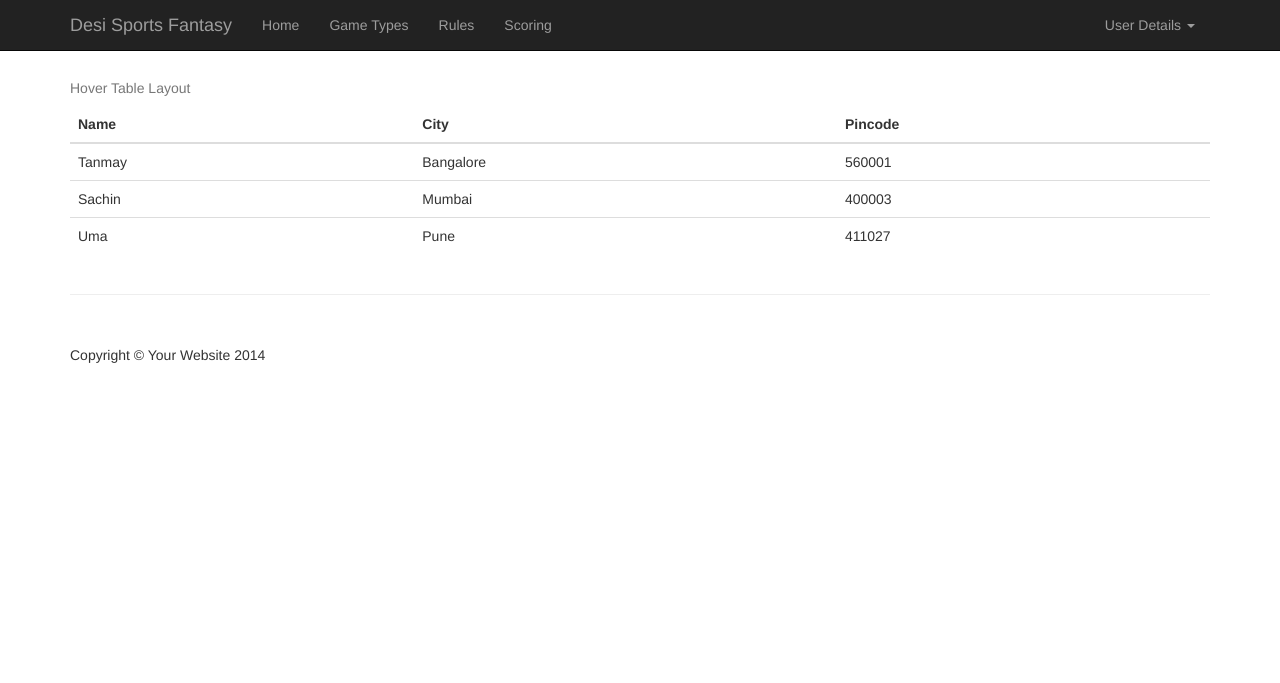
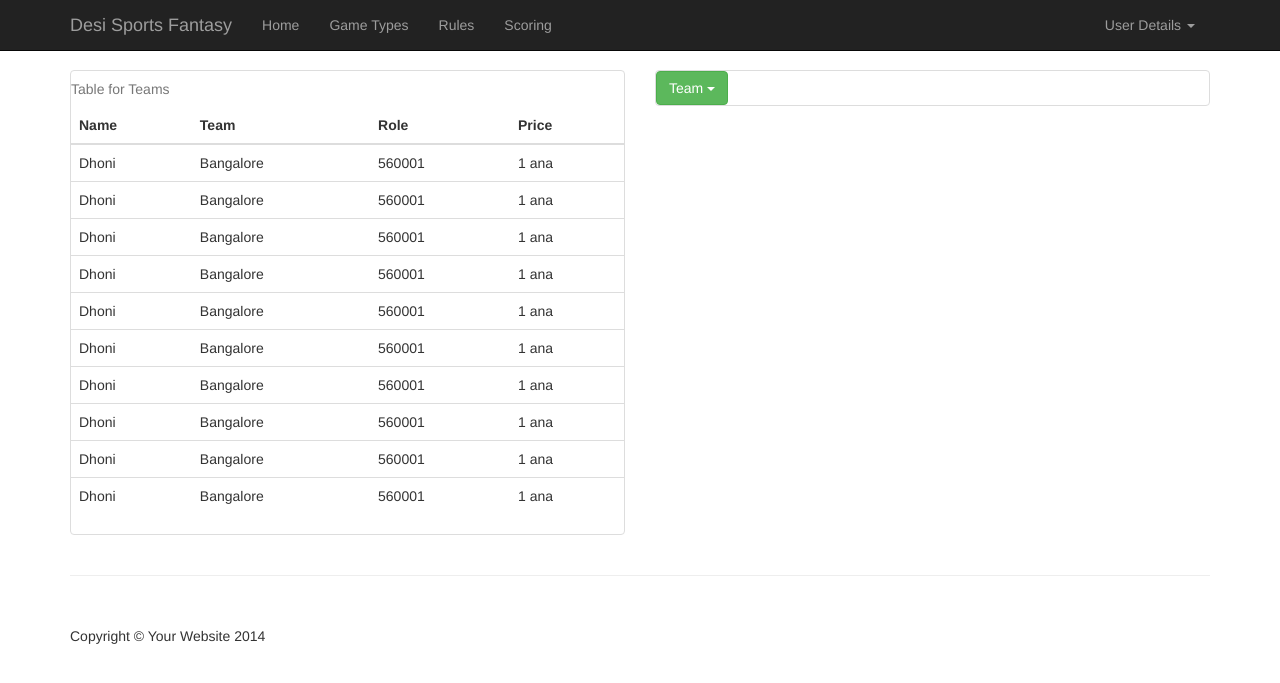
Before and after one commit to udayan-das11/desi-sports-fantasy, a PHP site: page /playerTable.php in a window 1280 px wide. Shown: the top 683 px of the page. Run offline with PHP 8.4, Linux system fonts and the light colour scheme.

Commit message:
refactor Players table page

```diff
--- a/playerTable.php
+++ b/playerTable.php
@@ -82,38 +82,112 @@
 		<!-- <embed src="banner/Banner 2.swf" align="left" width="800px" height="200px"> -->
 		<!-- </div> -->
 
-
 		<!-- Page Content -->
 		<div class="container">
+			<div class="row">
+
+				<div class="col-md-6">
+					<div class="thumbnail">
 						<table class="table table-hover">
 							<caption>
-								Hover Table Layout
+								Table for Teams
 							</caption>
 							<thead>
 								<tr>
 									<th>Name</th>
-									<th>City</th>
-									<th>Pincode</th>
+									<th>Team</th>
+									<th>Role</th>
+									<th>Price</th>
 								</tr>
 							</thead>
 							<tbody>
 								<tr>
-									<td>Tanmay</td>
+									<td>Dhoni</td>
 									<td>Bangalore</td>
 									<td>560001</td>
+									<td>1 ana</td>
+
 								</tr>
 								<tr>
-									<td>Sachin</td>
-									<td>Mumbai</td>
-									<td>400003</td>
+									<td>Dhoni</td>
+									<td>Bangalore</td>
+									<td>560001</td>
+									<td>1 ana</td>
 								</tr>
 								<tr>
-									<td>Uma</td>
-									<td>Pune</td>
-									<td>411027</td>
+									<td>Dhoni</td>
+									<td>Bangalore</td>
+									<td>560001</td>
+									<td>1 ana</td>
+								</tr>
+								<tr>
+									<td>Dhoni</td>
+									<td>Bangalore</td>
+									<td>560001</td>
+									<td>1 ana</td>
+								</tr>
+								<tr>
+									<td>Dhoni</td>
+									<td>Bangalore</td>
+									<td>560001</td>
+									<td>1 ana</td>
+								</tr>
+								<tr>
+									<td>Dhoni</td>
+									<td>Bangalore</td>
+									<td>560001</td>
+									<td>1 ana</td>
+								</tr>
+								<tr>
+									<td>Dhoni</td>
+									<td>Bangalore</td>
+									<td>560001</td>
+									<td>1 ana</td>
+								</tr>
+								<tr>
+									<td>Dhoni</td>
+									<td>Bangalore</td>
+									<td>560001</td>
+									<td>1 ana</td>
+								</tr>
+								<tr>
+									<td>Dhoni</td>
+									<td>Bangalore</td>
+									<td>560001</td>
+									<td>1 ana</td>
+								</tr>
+								<tr>
+									<td>Dhoni</td>
+									<td>Bangalore</td>
+									<td>560001</td>
+									<td>1 ana</td>
 								</tr>
 							</tbody>
 						</table>
+					</div>
+				</div>
+				<div class="col-md-6">
+					<div class="thumbnail">
+						<div class="btn-group" pull-right>
+							<button type="button" class="btn btn-success dropdown-toggle" data-toggle="dropdown" aria-expanded="false">
+								Team <span class="caret"></span>
+							</button>
+							<ul class="dropdown-menu" role="menu">
+								<li>
+									<a href="#">CSK</a>
+								</li>
+								<li>
+									<a href="#">RCB</a>
+								</li>
+								<li>
+									<a href="#">RR</a>
+								</li>
+
+							</ul>
+						</div>
+					</div>
+				</div>
+			</div>
 		</div>
 		<!-- /.container -->
 
```
Lines whose indentation alone changed are shown as unchanged.
